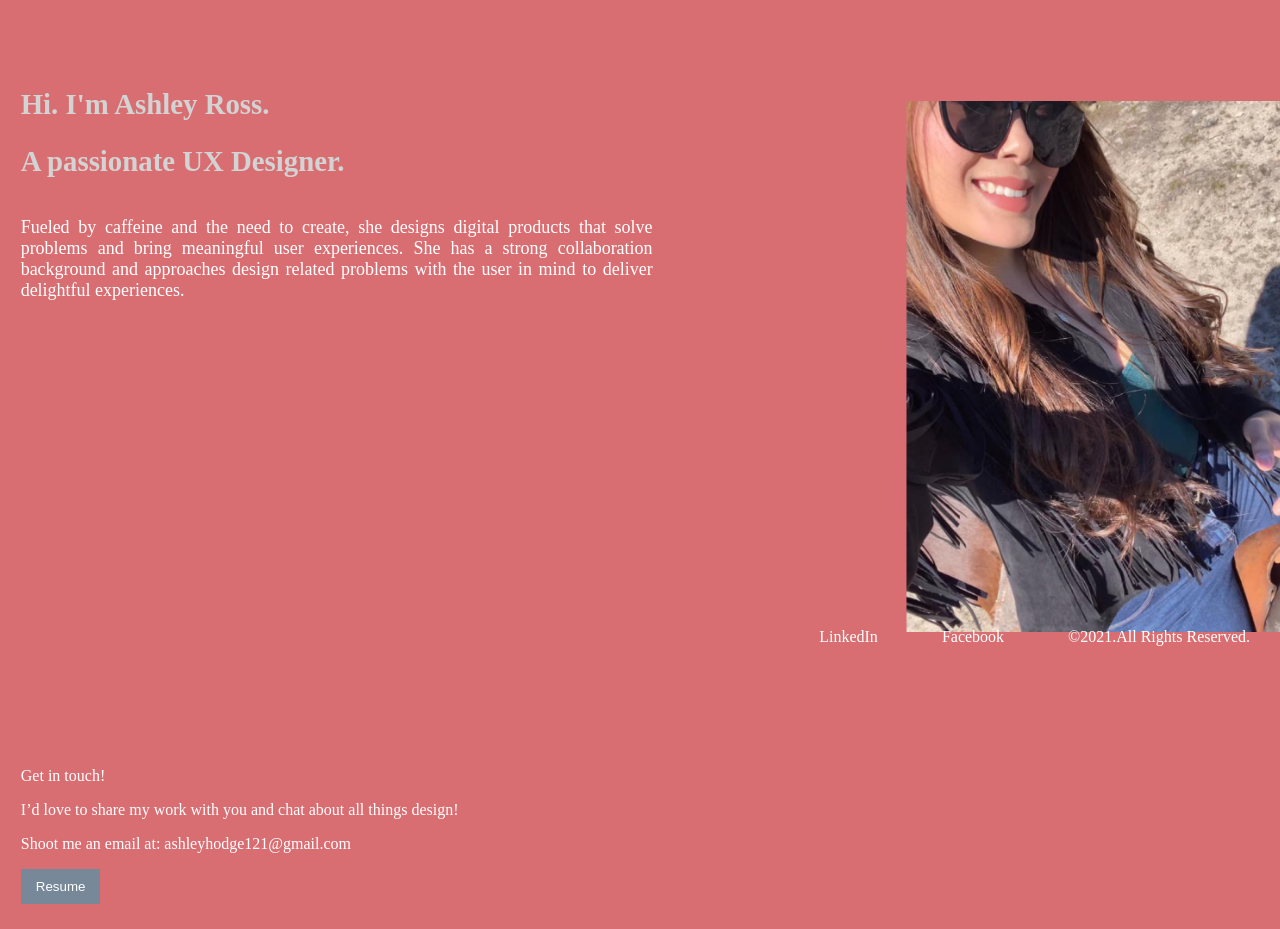
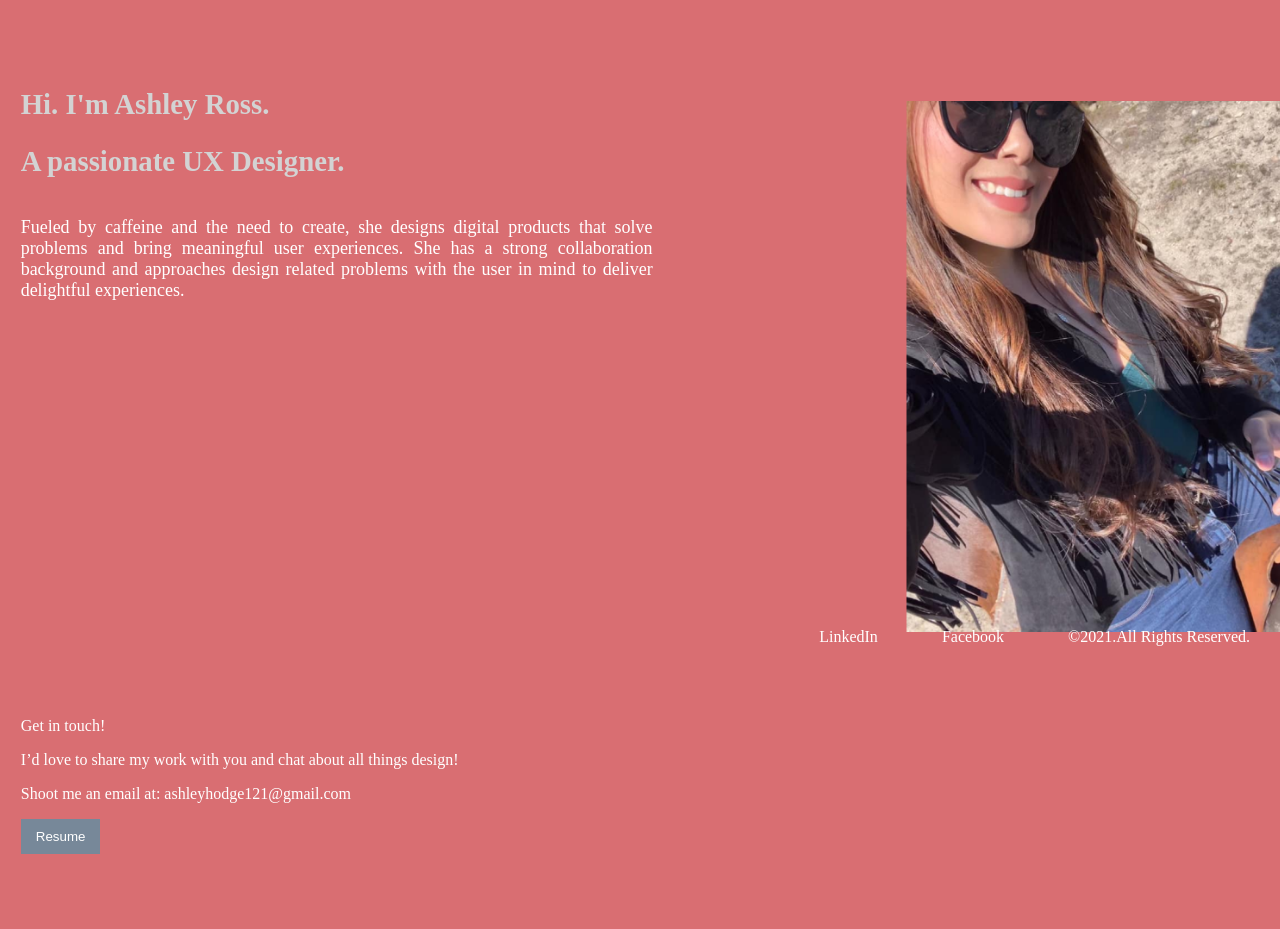
Before and after one commit to ashleyhodge121/UX_UI_HW_17, a plain HTML site: page index.html in a window 1280 px wide. Shown: the part 154-1083 px from the top of the page. After the commit the page ends 1033 px from the top, so only its background shows below. Drawn offline with Linux system fonts and the light colour scheme.

Commit message:
Updated CSS Style
made quick change to footer area

```diff
--- a/css/style.css
+++ b/css/style.css
@@ -60,7 +60,7 @@ body {
 
   #resume {
     position: absolute;
-    padding-top: 450px;
+    padding-top: 400px;
     padding-bottom: 25px;
     padding-left: 1%;
   }
```
